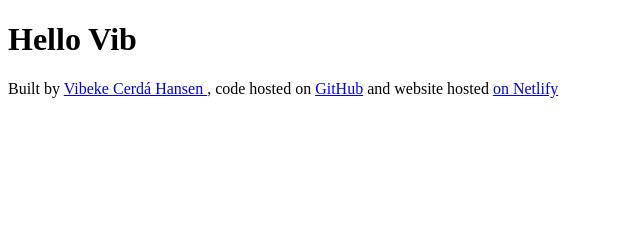
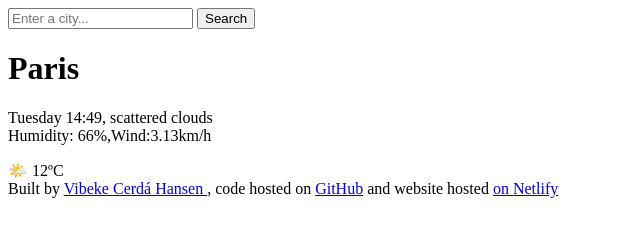
Before and after one commit to VikingTechDeveloper/meteoproject, a plain HTML site: page index.html in a window 1280 px wide. Shown: the whole page, without its empty margins (0-640 px from the left). Drawn offline with Linux system fonts and the light colour scheme.

Commit message:
Added the HTML to the project

```diff
--- a/index.html
+++ b/index.html
@@ -6,7 +6,23 @@
     <title>MeteoApp</title>
 </head>
 <body>
-    <h1>Hello Vib</h1>
+ <header>
+  <form>
+   <input type="search" placeholder="Enter a city..." aria-required />
+   <input type="submit" value="Search" />
+  </form>
+ </header>
+<main>
+  <div>
+  <h1>Paris</h1>
+  <p>
+    Tuesday 14:49, scattered clouds
+   <br />
+   Humidity: 66%,Wind:3.13km/h
+  </p>
+  </div>
+  <div>🌤️ 12ºC</div>
+</main>
     <footer>
     Built by
     <a href="https://github.com/VikingTechDeveloper" target="_blank"> Vibeke Cerdá Hansen </a>, code hosted on
```
